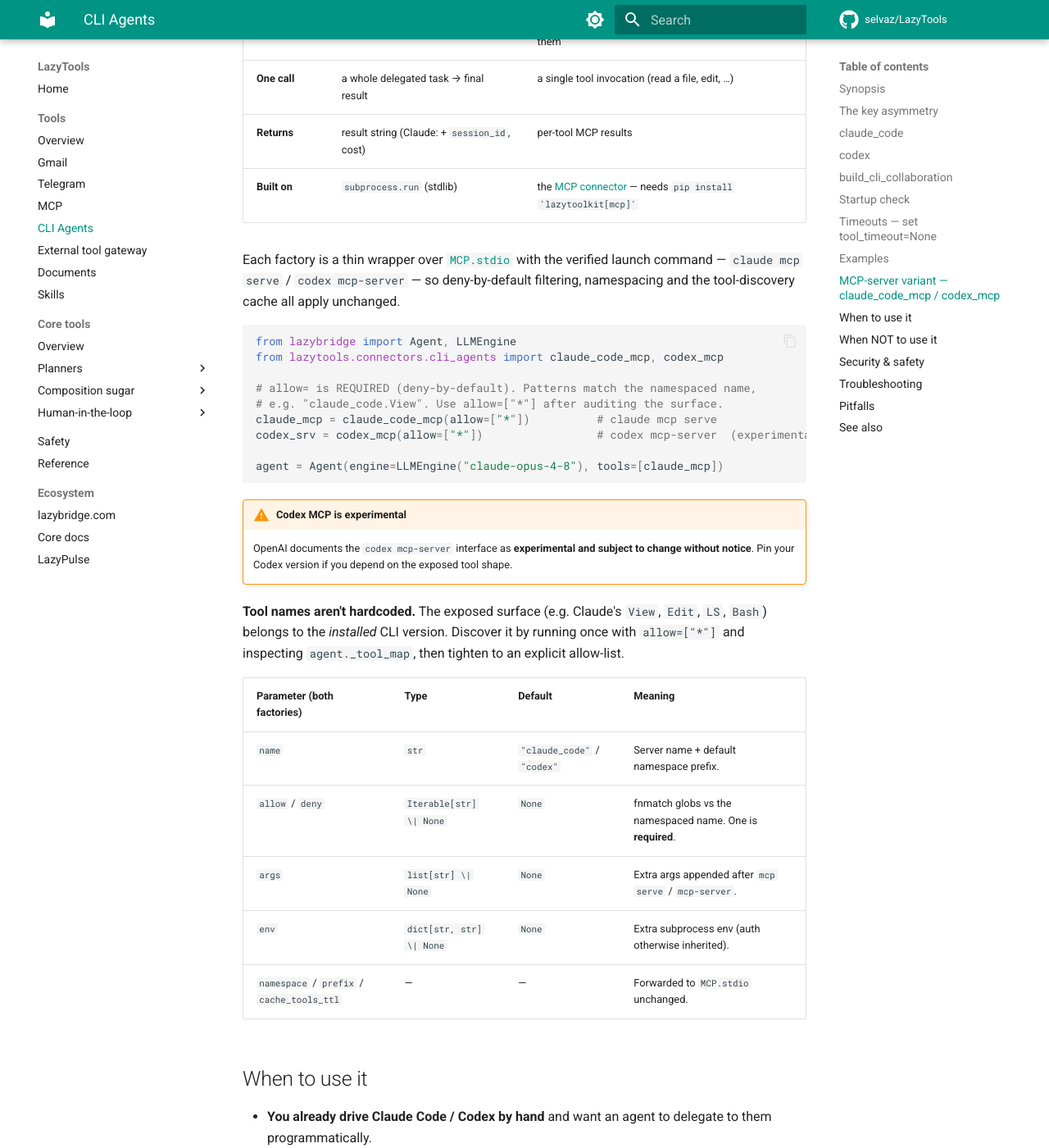
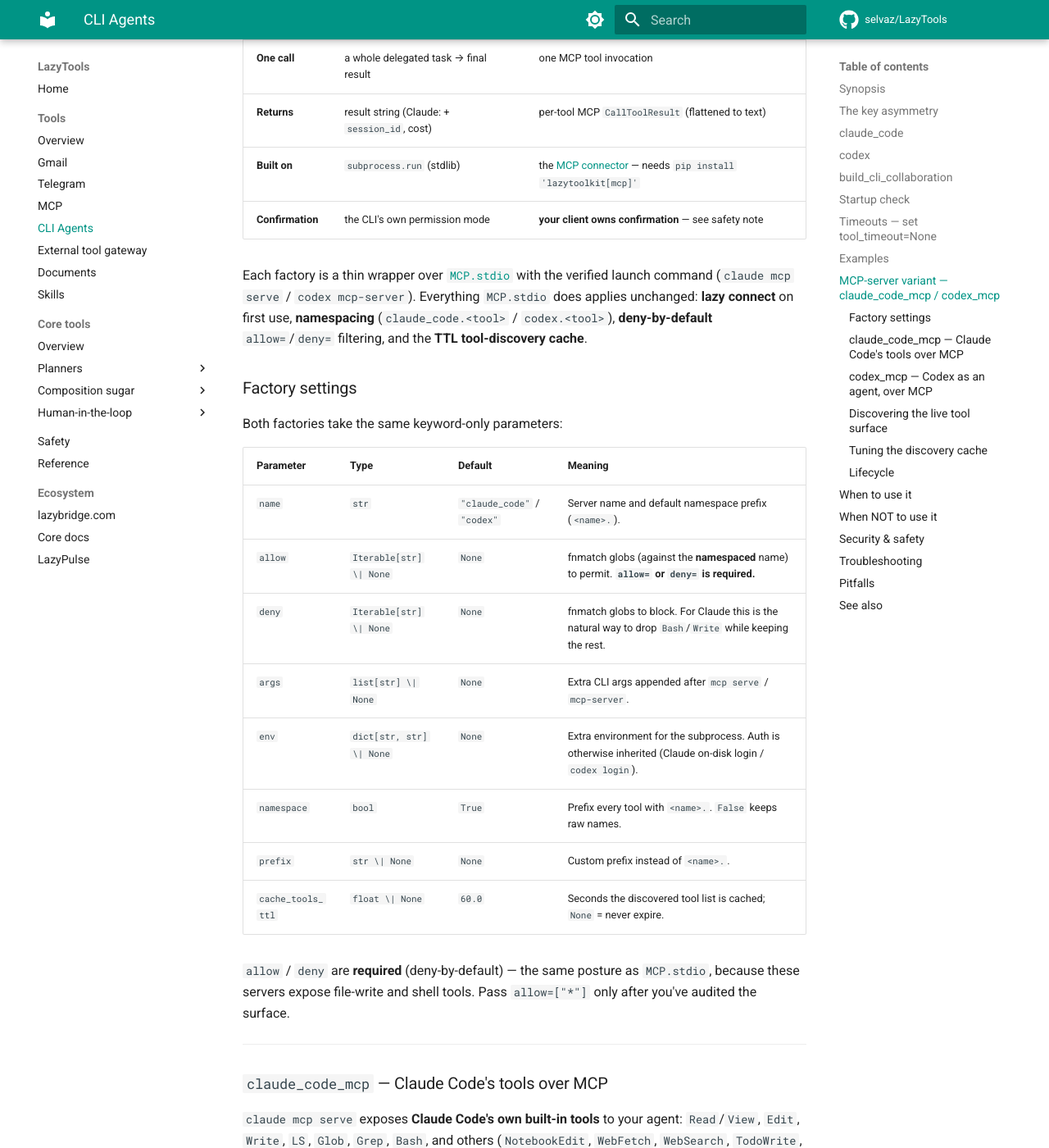
Before and after one commit to selvaz/LazyTools, an MkDocs documentation site: the page built from docs/cli-agents.md, in a window 1280 px wide and 1400 px high, scrolled down 5922 px. Shown: the whole window at 82% size. Built offline with MkDocs 1.6.1 and Material for MkDocs 9.7.7, drawn with Linux system fonts in a browser that asks for light colours; comment, search, counter and statistics services are not loaded; some of the changed text lies outside the part shown.

Commit message:
docs(cli_agents): detailed MCP-server guide — how each works, tools, settings
Expand the MCP-server section of cli-agents.md per request:
- Full settings table for both factories (name/allow/deny/args/env/
  namespace/prefix/cache_tools_ttl).
- claude_code_mcp: explains `claude mcp serve` exposes Claude's own tools
  (Read/Edit/Write/LS/Glob/Grep/Bash/…), read-only vs read-edit vs deny-Bash
  examples, and the "your client owns confirmation" safety caveat.
- codex_mcp: documents the two agent-level tools it actually exposes —
  `codex.codex` (prompt/model/cwd/sandbox/approval-policy) and
  `codex.codex-reply` (prompt + threadId) — with a chaining example, verified
  against Codex's codex_mcp_interface.md.
- Added: live tool-surface discovery (allow=["*"] + inspect tool map),
  cache tuning (cache_tools_ttl / invalidate_tools_cache), and async-context
  lifecycle examples.
- Security/troubleshooting/pitfalls rows for the MCP variant.

mkdocs build --strict passes.

````diff
--- a/docs/cli-agents.md
+++ b/docs/cli-agents.md
@@ -118,12 +118,11 @@
 | `timeout` | `float` | `300.0` | Max seconds for the subprocess. |
 | `skip_git_check` | `bool` | `True` | Pass `--skip-git-repo-check`; required outside a git repo. |
 
-!!! warning "`write` mode uses `--full-auto`"
-    In a non-interactive subprocess, an approval prompt would **block waiting
-    for stdin** on the first failure and hang until the timeout fires. `write`
-    mode therefore uses `--full-auto`, which pairs `workspace-write` with a
-    non-interactive approval policy so the run completes without prompts. Prefer
-    a git repo for `write` so changes are reviewable.
+!!! warning "`write` mode uses `--full-auto`, not `-a on-failure`"
+    In a non-interactive subprocess, `-a on-failure` would **block waiting for
+    stdin** on the first failure and hang until the timeout fires. `write` mode
+    therefore uses `--full-auto` so the run completes without prompts. Prefer a
+    git repo for `write` so changes are reviewable.
 
 **Auth.** Codex uses the credentials from `codex login` (`~/.codex/auth.json`);
 the subprocess inherits the current shell environment. There is no
@@ -267,50 +266,158 @@
 
 ## MCP-server variant — `claude_code_mcp` / `codex_mcp`
 
-Both CLIs can also run as **MCP servers**, exposing their surface over the Model
-Context Protocol instead of being driven one-shot. This is a *different
-relationship*, not a different transport for the same thing:
+Both CLIs can also run as **MCP servers**. This is a fundamentally *different
+relationship* from the function tools above — not a different transport for the
+same thing:
 
 | | `claude_code` / `codex` (function tools) | `claude_code_mcp` / `codex_mcp` (MCP servers) |
 |---|---|---|
-| **Relationship** | the CLI **is** the agent | the CLI exposes primitives; **your** agent orchestrates them |
-| **One call** | a whole delegated task → final result | a single tool invocation (read a file, edit, …) |
-| **Returns** | result string (Claude: + `session_id`, cost) | per-tool MCP results |
+| **Relationship** | the CLI **is** the agent | the CLI exposes a tool surface; **your** agent orchestrates it |
+| **One call** | a whole delegated task → final result | one MCP tool invocation |
+| **Returns** | result string (Claude: + `session_id`, cost) | per-tool MCP `CallToolResult` (flattened to text) |
 | **Built on** | `subprocess.run` (stdlib) | the [MCP connector](mcp.md) — needs `pip install 'lazytoolkit[mcp]'` |
+| **Confirmation** | the CLI's own permission mode | **your client owns confirmation** — see safety note |
 
 Each factory is a thin wrapper over [`MCP.stdio`](mcp.md) with the verified
-launch command — `claude mcp serve` / `codex mcp-server` — so deny-by-default
-filtering, namespacing and the tool-discovery cache all apply unchanged.
+launch command (`claude mcp serve` / `codex mcp-server`). Everything `MCP.stdio`
+does applies unchanged: **lazy connect** on first use, **namespacing**
+(`claude_code.<tool>` / `codex.<tool>`), **deny-by-default** `allow=`/`deny=`
+filtering, and the **TTL tool-discovery cache**.
+
+### Factory settings
+
+Both factories take the same keyword-only parameters:
+
+| Parameter | Type | Default | Meaning |
+|---|---|---|---|
+| `name` | `str` | `"claude_code"` / `"codex"` | Server name and default namespace prefix (`<name>.`). |
+| `allow` | `Iterable[str] \| None` | `None` | fnmatch globs (against the **namespaced** name) to permit. **`allow=` or `deny=` is required.** |
+| `deny` | `Iterable[str] \| None` | `None` | fnmatch globs to block. For Claude this is the natural way to drop `Bash`/`Write` while keeping the rest. |
+| `args` | `list[str] \| None` | `None` | Extra CLI args appended after `mcp serve` / `mcp-server`. |
+| `env` | `dict[str, str] \| None` | `None` | Extra environment for the subprocess. Auth is otherwise inherited (Claude on-disk login / `codex login`). |
+| `namespace` | `bool` | `True` | Prefix every tool with `<name>.`. `False` keeps raw names. |
+| `prefix` | `str \| None` | `None` | Custom prefix instead of `<name>.`. |
+| `cache_tools_ttl` | `float \| None` | `60.0` | Seconds the discovered tool list is cached; `None` = never expire. |
+
+`allow` / `deny` are **required** (deny-by-default) — the same posture as
+`MCP.stdio`, because these servers expose file-write and shell tools. Pass
+`allow=["*"]` only after you've audited the surface.
+
+---
+
+### `claude_code_mcp` — Claude Code's tools over MCP
+
+`claude mcp serve` exposes **Claude Code's own built-in tools** to your agent:
+`Read`/`View`, `Edit`, `Write`, `LS`, `Glob`, `Grep`, `Bash`, and others
+(`NotebookEdit`, `WebFetch`, `WebSearch`, `TodoWrite`, …). Your agent calls them
+like any other tool; there is *no* Claude model in the loop — these are the raw
+file/shell primitives.
 
 ```python
 from lazybridge import Agent, LLMEngine
-from lazytools.connectors.cli_agents import claude_code_mcp, codex_mcp
+from lazytools.connectors.cli_agents import claude_code_mcp
 
-# allow= is REQUIRED (deny-by-default). Patterns match the namespaced name,
-# e.g. "claude_code.View". Use allow=["*"] after auditing the surface.
-claude_mcp = claude_code_mcp(allow=["*"])          # claude mcp serve
-codex_srv = codex_mcp(allow=["*"])                 # codex mcp-server  (experimental)
+# Read-only slice: analysis tools only, no Edit/Write/Bash.
+reader = claude_code_mcp(allow=["claude_code.Read", "claude_code.LS",
+                                "claude_code.Glob", "claude_code.Grep"])
 
-agent = Agent(engine=LLMEngine("claude-opus-4-8"), tools=[claude_mcp])
+agent = Agent(engine=LLMEngine("claude-opus-4-8"), tools=[reader])
+agent("Find every TODO in src/ and summarise them by file")
+```
+
+The agent now sees tools named `claude_code.Read`, `claude_code.Glob`, … and
+invokes them directly. A read-then-edit setup just widens the allow-list:
+
+```python
+editor = claude_code_mcp(allow=["claude_code.Read", "claude_code.Edit",
+                                "claude_code.Glob", "claude_code.Grep"])
+# Or: keep everything except the dangerous shell, via deny=
+safe = claude_code_mcp(deny=["claude_code.Bash"])
+```
+
+!!! danger "Your client owns confirmation"
+    Claude's docs are explicit: when Claude Code runs as an MCP server it only
+    *exposes its tools* — **your MCP client is responsible for confirming
+    individual tool calls.** There is no built-in `acceptEdits`/`plan` gate here
+    (unlike the [`claude_code`](#claude_code) function tool). Treat `Edit`,
+    `Write`, and especially `Bash` as live, unconfirmed capabilities and gate
+    them with an `allow=`/`deny=` list (and, if needed, LazyBridge
+    [guards](safety.md) / human-in-the-loop).
+
+### `codex_mcp` — Codex as an agent, over MCP
+
+Codex's MCP server is different in kind: instead of file primitives it exposes
+**two agent-level tools** (verified against Codex's `codex_mcp_interface.md`):
+
+| Tool (namespaced) | Purpose | Key arguments |
+|---|---|---|
+| `codex.codex` | Start a new Codex conversation and run it to completion | `prompt` (required); optional `model`, `cwd`, `sandbox`, `approval-policy`, `config` |
+| `codex.codex-reply` | Continue an existing conversation | `prompt` + the `threadId` returned by a prior `codex` call |
+
+So `codex_mcp` is closer to the `claude_code` *function tool* in spirit (you
+send a prompt, Codex runs its own loop) — but delivered as MCP tools your agent
+can call and chain via the returned `threadId`. The tool result is a standard
+MCP `CallToolResult`; Codex also mirrors the text plus the `threadId` inside
+`structuredContent`.
+
+```python
+from lazybridge import Agent, LLMEngine
+from lazytools.connectors.cli_agents import codex_mcp
+
+codex_srv = codex_mcp(allow=["codex.codex", "codex.codex-reply"])
+
+agent = Agent(engine=LLMEngine("claude-opus-4-8"), tools=[codex_srv])
+# The agent calls codex.codex(prompt=...), gets a threadId back in the result,
+# then calls codex.codex-reply(prompt=..., threadId=...) to continue.
+agent("Use codex to add a retry decorator to http.py, then ask it to add a test")
 ```
 
 !!! warning "Codex MCP is experimental"
     OpenAI documents the `codex mcp-server` interface as **experimental and
-    subject to change without notice**. Pin your Codex version if you depend on
-    the exposed tool shape.
+    subject to change without notice**. The `codex` / `codex-reply` tool names
+    and their argument shapes can move between Codex versions — pin your Codex
+    version if you depend on them, and re-check with `allow=["*"]` after an
+    upgrade.
 
-**Tool names aren't hardcoded.** The exposed surface (e.g. Claude's `View`,
-`Edit`, `LS`, `Bash`) belongs to the *installed* CLI version. Discover it by
-running once with `allow=["*"]` and inspecting `agent._tool_map`, then tighten
-to an explicit allow-list.
+### Discovering the live tool surface
 
-| Parameter (both factories) | Type | Default | Meaning |
-|---|---|---|---|
-| `name` | `str` | `"claude_code"` / `"codex"` | Server name + default namespace prefix. |
-| `allow` / `deny` | `Iterable[str] \| None` | `None` | fnmatch globs vs the namespaced name. One is **required**. |
-| `args` | `list[str] \| None` | `None` | Extra args appended after `mcp serve` / `mcp-server`. |
-| `env` | `dict[str, str] \| None` | `None` | Extra subprocess env (auth otherwise inherited). |
-| `namespace` / `prefix` / `cache_tools_ttl` | — | — | Forwarded to `MCP.stdio` unchanged. |
+Tool names and schemas belong to the *installed* CLI version, so the connector
+never hardcodes them. To see exactly what a server advertises, allow everything
+once and inspect the agent's tool map:
+
+```python
+srv = claude_code_mcp(allow=["*"])           # or codex_mcp(allow=["*"])
+agent = Agent(engine=LLMEngine("claude-opus-4-8"), tools=[srv])
+print(sorted(agent._tool_map))               # ['claude_code.Bash', 'claude_code.Edit', ...]
+```
+
+Then tighten `allow=` to just the tools you want. (`allow=["*"]` connects the
+subprocess at construction time, so this also doubles as a smoke test that the
+CLI launches and authenticates.)
+
+### Tuning the discovery cache
+
+The discovered tool list is cached for `cache_tools_ttl` seconds (default 60).
+If a CLI upgrade changes the surface mid-process, force a refresh:
+
+```python
+srv = codex_mcp(allow=["*"], cache_tools_ttl=None)   # never auto-expire
+# ... later, after upgrading the CLI:
+srv.invalidate_tools_cache()                          # next call re-discovers
+```
+
+### Lifecycle
+
+Like any `MCPServer`, the subprocess connects lazily on first use and stays up
+for the process lifetime. For deterministic cleanup use it as an async context
+manager:
+
+```python
+async with codex_mcp(allow=["codex.codex"]) as srv:
+    agent = Agent(engine=LLMEngine("claude-opus-4-8"), tools=[srv])
+    await agent.run("…")
+# subprocess closed here; the server is single-shot afterwards
+```
 
 ## When to use it
 
@@ -320,6 +427,9 @@
   critique each other before any code is written.
 - **A larger agent needs a "do this coding task" capability** — drop the pipeline
   in as one tool and let the orchestrator call it.
+- **You want the CLI's primitives, not its agent loop** — use the MCP variant so
+  *your* agent orchestrates `Read`/`Edit`/`Bash` (Claude) or `codex` /
+  `codex-reply` (Codex) directly.
 
 ## When NOT to use it
 
@@ -347,6 +457,8 @@
   recover instead of crashing the run.
 - **MCP variant inherits the MCP guards.** `claude_code_mcp` / `codex_mcp` are
   deny-by-default: you must pass `allow=` / `deny=`, exactly like `MCP.stdio`.
+  But note Claude Code's MCP server has **no per-call confirmation** of its own
+  — the allow-list is your primary control.
 
 ## Troubleshooting
 
@@ -373,8 +485,11 @@
 - **Shared `Memory` is sequential-only.** The pipeline's `dialogue` memory is
   safe because `Plan` steps don't overlap; don't reuse the pattern under
   parallel execution without a per-agent memory.
-- **Codex MCP is experimental.** The `codex mcp-server` tool shape can change
-  between Codex versions — pin your version if you rely on it.
+- **MCP variant: your client owns confirmation.** `claude_code_mcp` exposes
+  `Edit`/`Write`/`Bash` with no built-in approval gate — restrict via
+  `allow=`/`deny=` and add a guard if the agent is untrusted.
+- **Codex MCP is experimental.** The `codex` / `codex-reply` tool shape can
+  change between Codex versions — pin your version if you rely on it.
 
 ## See also
 
````
